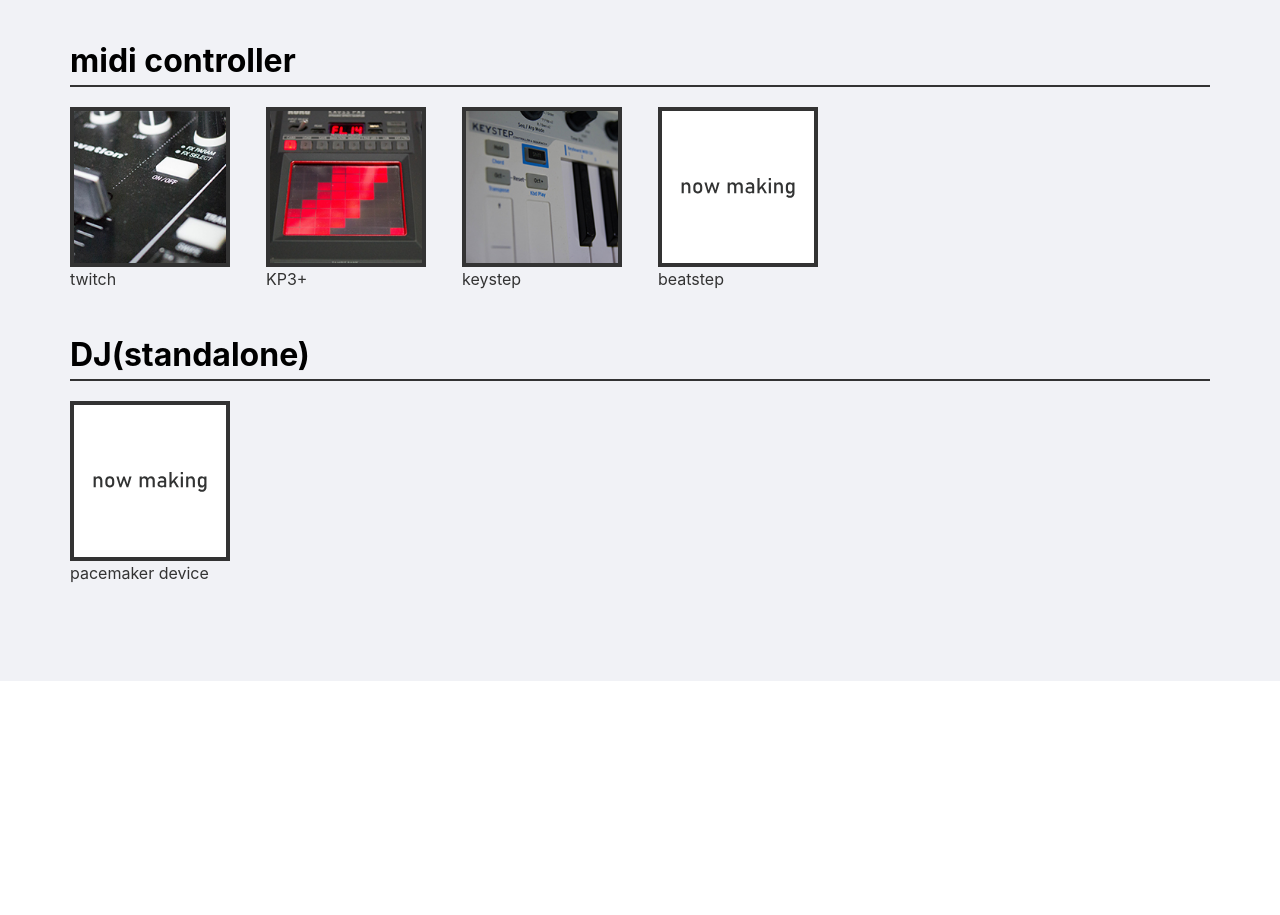
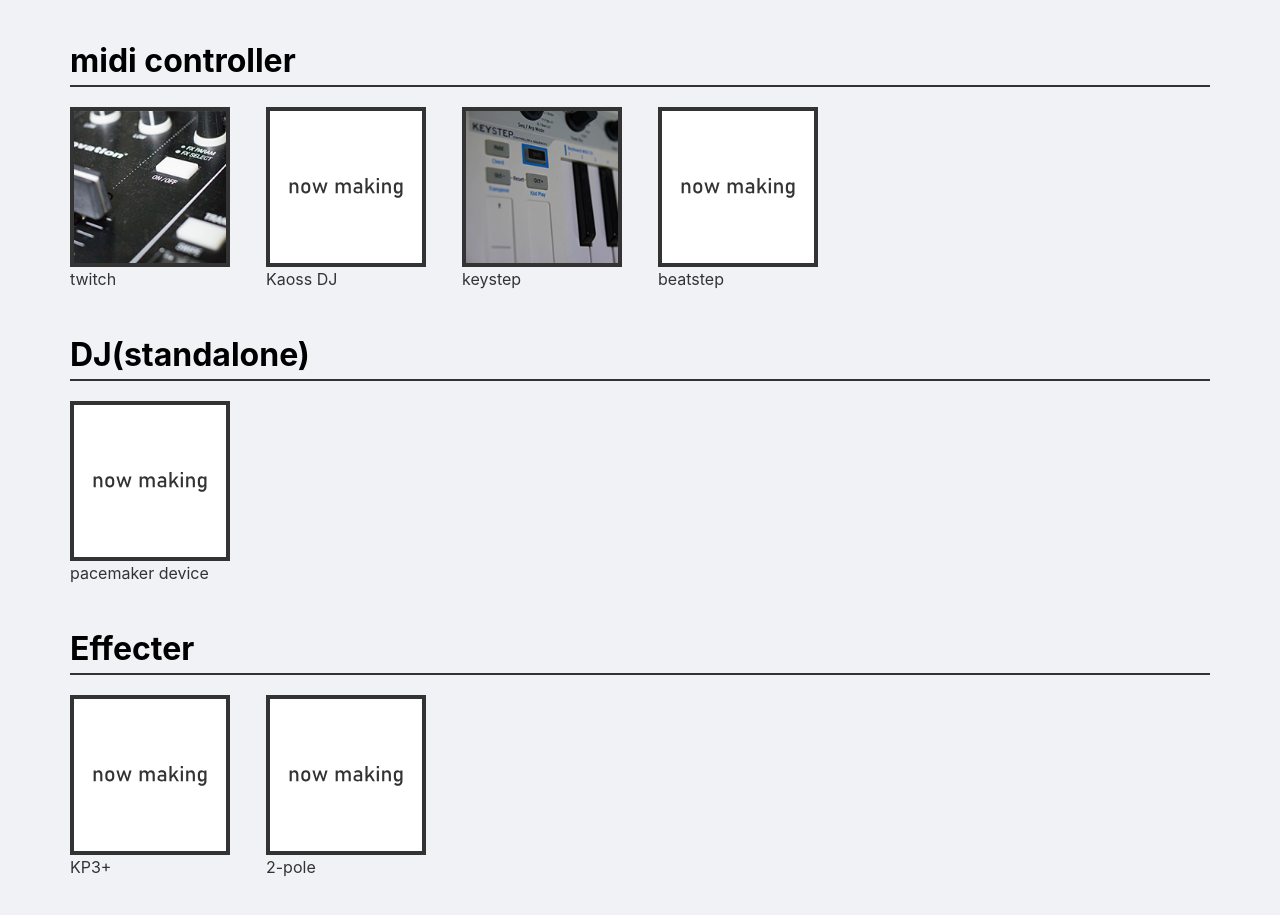
Before and after one commit to takeshisakuma/spindey, a website: page src/pug/index.pug in a window 1280 px wide. Shown: the part 1068-1983 px from the top of the page. Before the commit the page ends 1749 px from the top, so only its background shows below. Drawn offline with nearby package versions, Linux system fonts and the light colour scheme; files that its build step writes are made by us from their sources; files whose address does not match are found by name.

Commit message:
fix kaossdj

```diff
--- a/src/pug/index.pug
+++ b/src/pug/index.pug
@@ -87,8 +87,8 @@
               a(href="/equipment/kaossdj.html").top__equipmentlink
                 li.top__equipmentMember
                   div.top__equipmentPicture
-                    img(src="/img/photo/kp3plus.jpg" alt="KAOSS DJ")
-                  p.top__equipmentName KP3+
+                    img(src="/img/photo/nowmaking.svg" alt="KAOSS DJ")
+                  p.top__equipmentName Kaoss DJ
               a(href="/equipment/keystep.html").top__equipmentlink
                 li.top__equipmentMember
                   div.top__equipmentPicture
@@ -107,4 +107,17 @@
                   div.top__equipmentPicture
                     img(src="/img/photo/nowmaking.svg" alt="now making")
                   p.top__equipmentName pacemaker device
+            li.top__categoryMember
+            p.top__categoty__heading Effecter
+            ul.top__equipmentGroup
+              a(href="/equipment/kp3plus.html").top__equipmentlink.nolink
+                li.top__equipmentMember
+                  div.top__equipmentPicture
+                    img(src="/img/photo/nowmaking.svg" alt="now making")
+                  p.top__equipmentName KP3+
+              a(href="/equipment/2pole.html").top__equipmentlink.nolink
+                li.top__equipmentMember
+                  div.top__equipmentPicture
+                    img(src="/img/photo/nowmaking.svg" alt="now making")
+                  p.top__equipmentName 2-pole
     include _include/_footer.pug
```
Also changed, not shown: dist/index.html.
